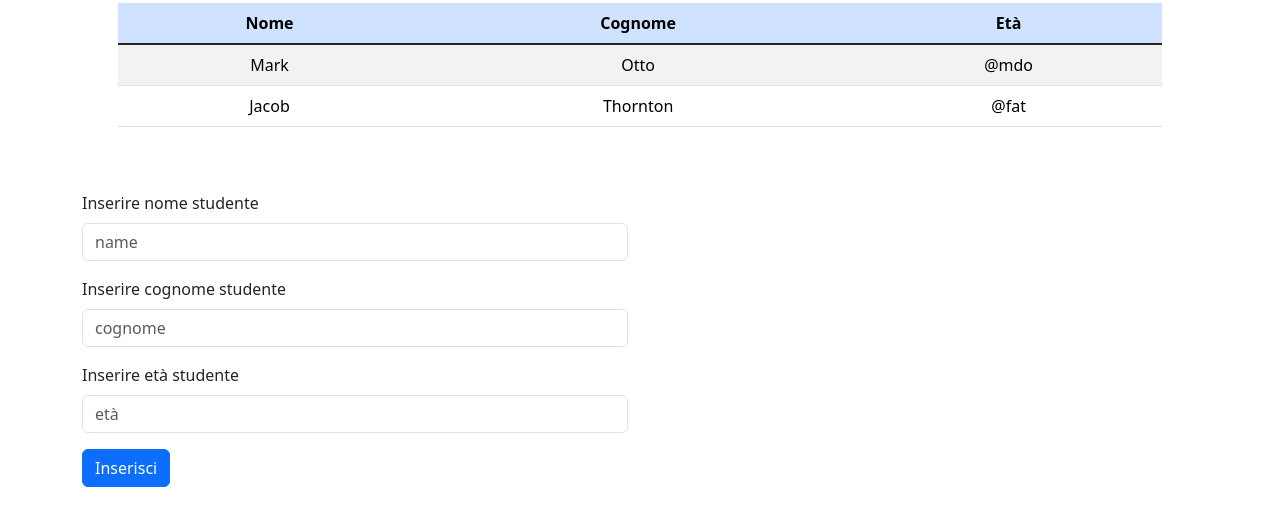
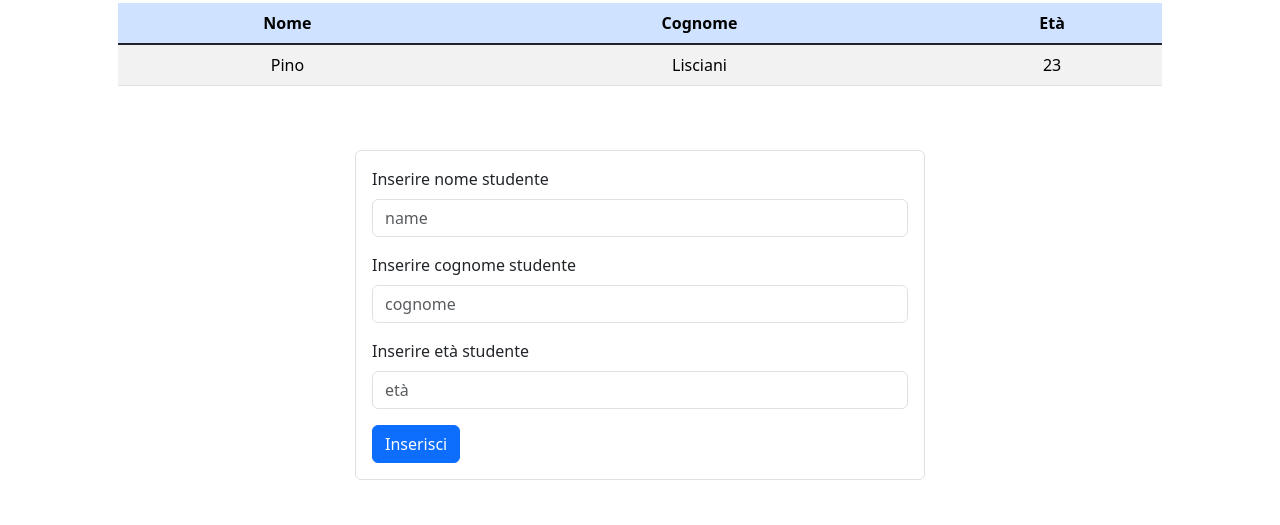
Before and after one commit to FrancescoDAmbrosio1/js-oggetti-studenti, a plain HTML site: page index.html in a window 1280 px wide. Shown: the part 151-676 px from the top of the page. Drawn offline with nearby package versions, Linux system fonts and the light colour scheme.

Commit message:
ADD: table cration in js

```diff
--- a/index.html
+++ b/index.html
@@ -27,8 +27,8 @@
                     <th scope="col">Età</th>
                   </tr>
                 </thead>
-                <tbody class="table-group-divider">
-                  <tr>
+                <tbody id="table-body" class="table-group-divider">
+                  <!-- <tr>
                     <td>Mark</td>
                     <td>Otto</td>
                     <td>@mdo</td>
@@ -37,15 +37,16 @@
                     <td>Jacob</td>
                     <td>Thornton</td>
                     <td>@fat</td>
-                  </tr>
+                  </tr> -->
                 </tbody>
               </table>
         </div>
         <!-- form di inserimento studente -->
         <div class="container">
-            <div class="row">
-                <div class="col-6">
-                    <div class="mb-3">
+            <div class="row justify-content-center">
+                <div class="col-6 border rounded p-3">
+                    <form id="form-new-student" action="">
+                      <div class="mb-3">
                         <label for="name" class="form-label">Inserire nome studente</label>
                         <input type="text" class="form-control" id="name" placeholder="name">
                     </div>
@@ -58,6 +59,7 @@
                         <input type="text" class="form-control" id="age" placeholder="età">
                     </div>
                     <button type="button" class="btn btn-primary">Inserisci</button>
+                    </form>
                 </div>
             </div>
         </div>
--- a/js/app.js
+++ b/js/app.js
@@ -0,0 +1,70 @@
+
+// creo array di oggetti vuoto
+const students = [
+    {
+        name: 'Pino',
+        surname: 'Lisciani',
+        age: 23,
+    },
+    {
+        name: 'Ludovica',
+        surname: 'Massimino',
+        age: 27,
+    },
+    {
+        name: 'Lorenzo',
+        surname: 'Rossi',
+        age: 16,
+    },
+    {
+        name: 'Giovanni',
+        surname: 'Bianchi',
+        age: 17,
+    },
+    {
+        name: 'Cristina',
+        surname: 'Bruschi',
+        age: 21,
+    },
+]
+
+//PER OGNI oggetto dell'array pusho i valori all'interno della tabella
+for(let i = 0; i < students.length; i++){
+    const currentStudent = students[i]
+    //mi recupero il nome dell'oggetto i
+    const name = currentStudent.name    //object
+    //mi recupero il cognome dell'oggetto i
+    const surname = currentStudent.surname  //object
+    //mi recupero l'età dell'oggetto i
+    const age = currentStudent.age  //object
+    //inserisco studende nella tabella
+    const table = addStudentInTable(currentStudent)
+    const form = document.getElementById('form-new-student')
+    form.addEventListener('submit', addStudentInArray)
+    const newStudent = addStudentInArray(e)
+
+}
+//prendo dal DOM il campo nome del form
+//prendo dal DOM il campo cognome del form
+//prendo dal DOM il campo età del form
+//prendo dal DOM il submit e ne prevengo l'evento
+
+//funzione per stampare membro sul DOM
+function addStudentInTable(currentStudent){
+    //prendo dal DOM il body della tabella
+    const tableBodyElement = document.getElementById('table-body')
+    //creo l'HTML da inserire nel DOM
+    const currentTableBody =`
+    <tr>
+    <td>${currentStudent.name}</td>
+    <td>${currentStudent.surname}</td>
+    <td>${currentStudent.age}</td>
+    </tr>`
+    tableBodyElement.innerHTML += currentTableBody
+}
+
+//funzione per pushare studente dal form all'array
+function addStudentInArray(e){
+    e.preventDefault()
+
+}
```
